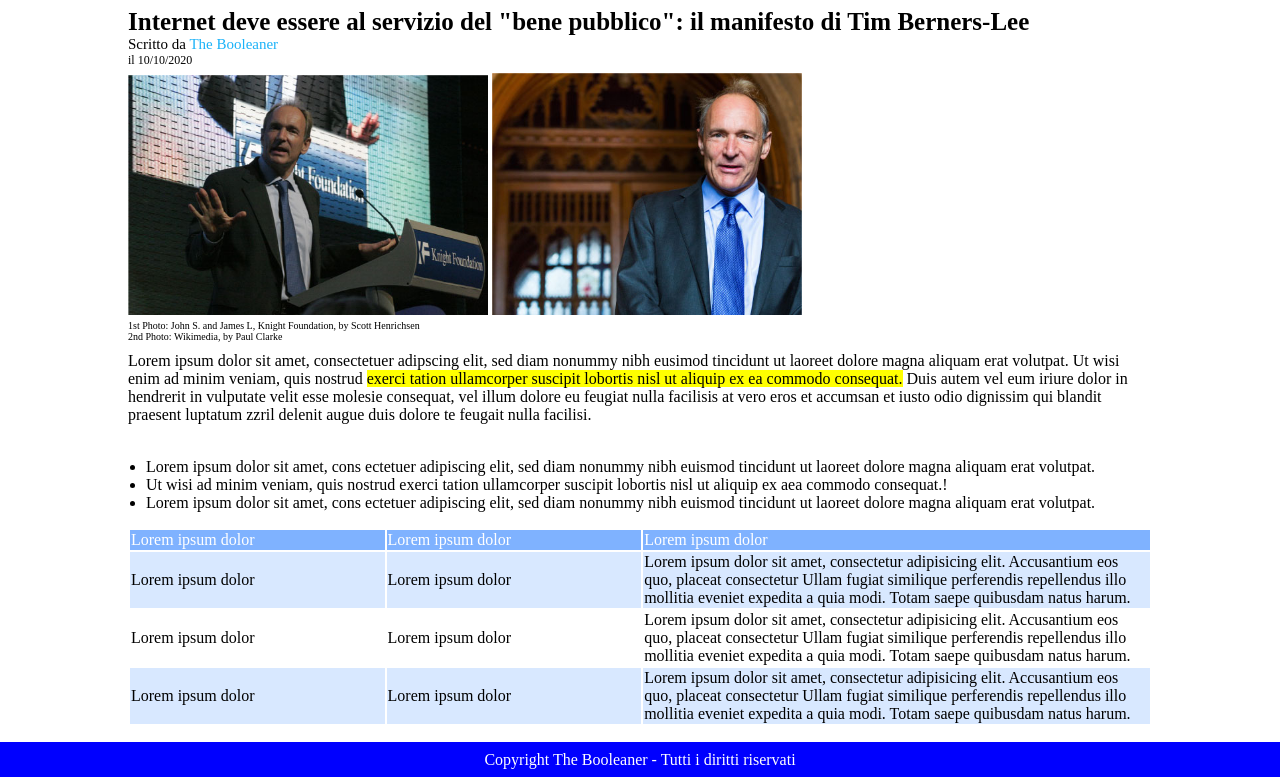
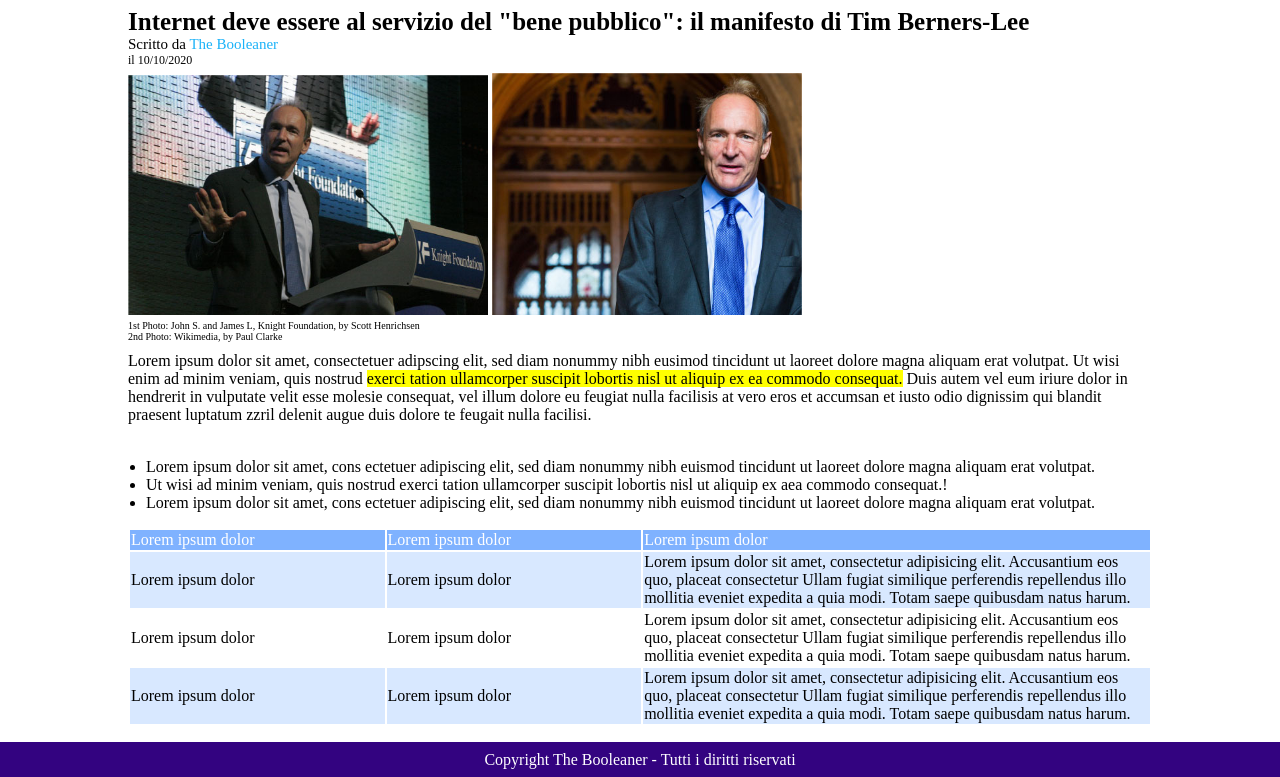
Before and after one commit to PaoloFabris98/html-css-booleaner, a plain HTML site: page index.html in a window 1280 px wide. Shown: the part 102-879 px from the top of the page. Drawn offline with Linux system fonts and the light colour scheme.

Commit message:
feat: completed2

```diff
--- a/css/footer.css
+++ b/css/footer.css
@@ -1,7 +1,7 @@
 #foot{
     width: 100%;
     height: 35px;
-    background-color: blue;
+    background-color: rgb(51, 3, 128);
     color: white;
 
 }
```
